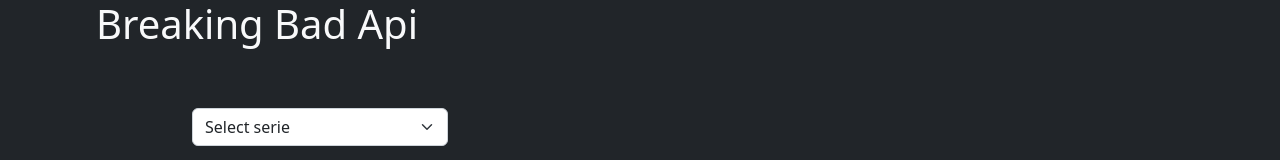
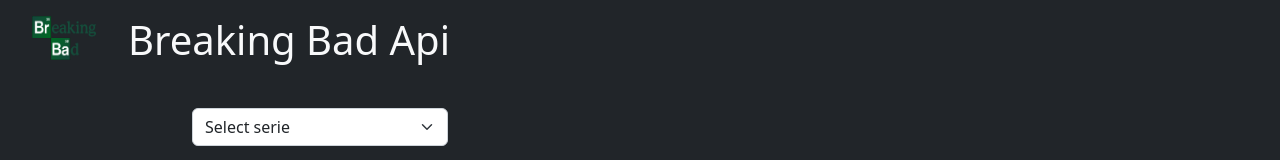
Before and after one commit to Serenajandra/vite-breaking-bad, a Vue app: page / in a window 1280 px wide. Shown: the top 160 px of the page. Built offline with nearby package versions, Linux system fonts and the light colour scheme; no server answers.

Commit message:
aggiunto logo nell'header

```diff
--- a/src/App.vue
+++ b/src/App.vue
@@ -46,6 +46,7 @@
   <div class="flex-container ms_container">
 
     <header class=" ms_header">
+      <img src="./assets/img/logo (1).png" alt="">
       <h1 class="text-light">Breaking Bad Api</h1>
     </header>
 
@@ -85,7 +86,14 @@
   .ms_header{
     width: 100%;
     height: 60px;
-    padding-left: 6rem;
+    padding-left: 2rem;
+    padding-top: 1rem;
+    display: flex;
+
+    img{
+      width: 4rem;
+      margin-right: 2rem;
+    }
   }
 
   main{
```
Also changed, not shown: src/assets/img/logo (1).png (added).
